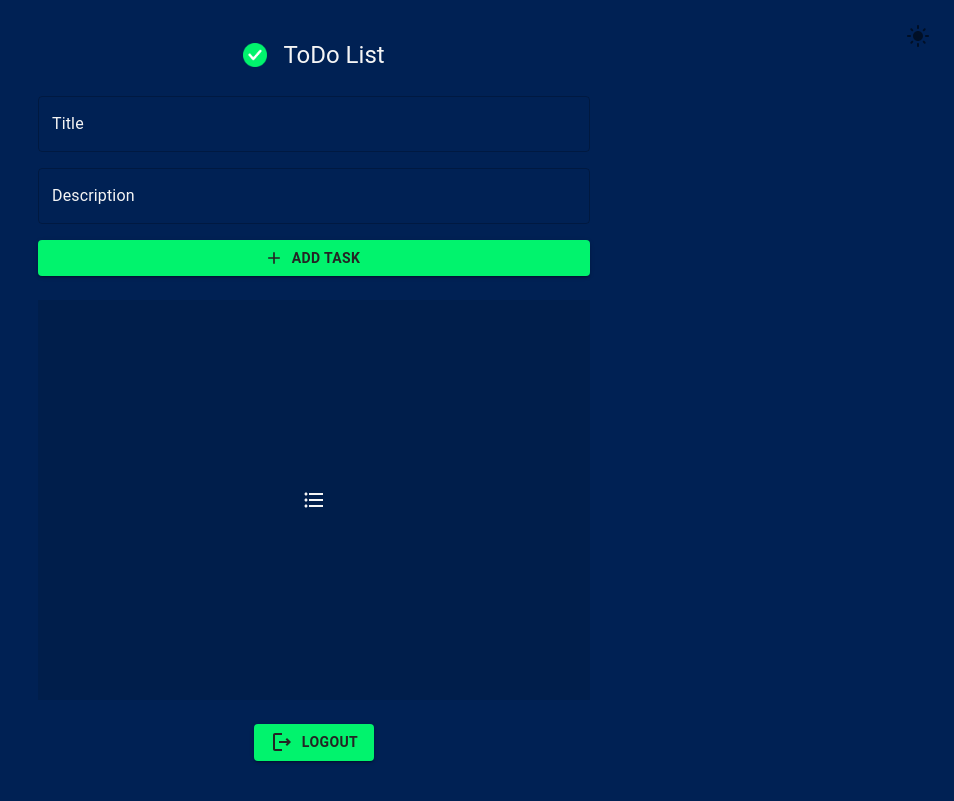
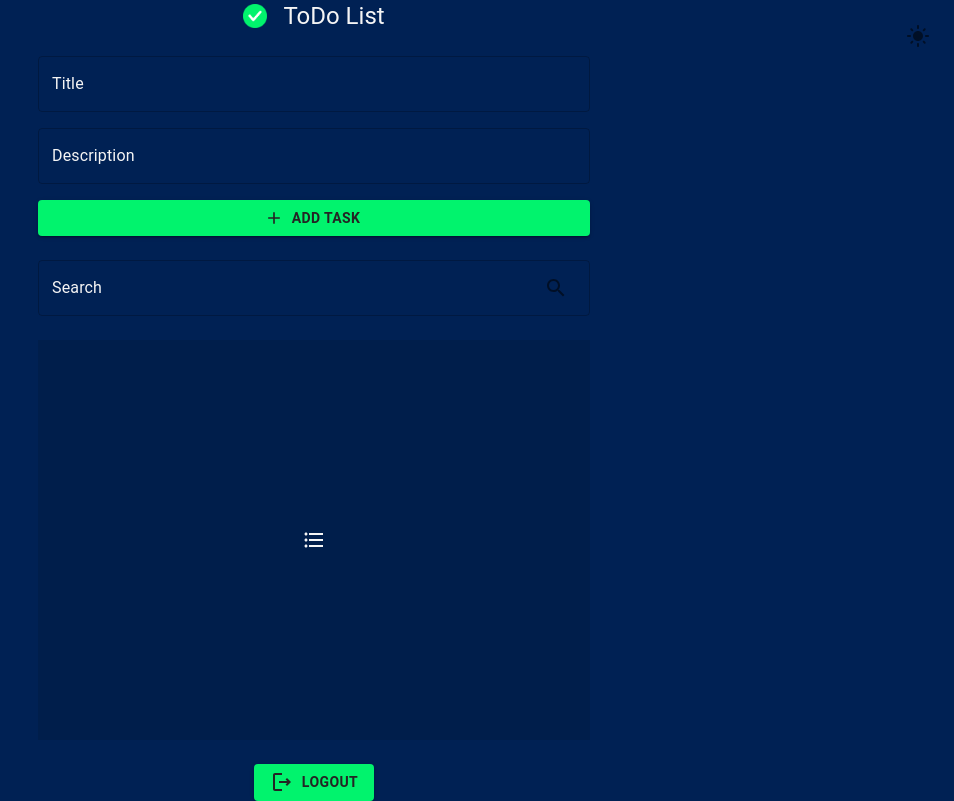
Before and after one commit to klayverxd/todo-list-greenfy, a React (Vite) app: page / in a window 1280 px wide. Shown: the whole page, without its empty margins (326-1280 px from the left). Built offline with nearby package versions, Linux system fonts and the light colour scheme; sample sign-in values are in the browser's storage.

Commit message:
feat: search task

```diff
--- a/src/components/HomePage.tsx
+++ b/src/components/HomePage.tsx
@@ -1,27 +1,43 @@
-import { useState, useEffect } from 'react';
-import { Button, Container, Box, Typography, TextField, List, ListItem, ListItemText, IconButton, Checkbox } from '@mui/material';
-import { HomePageProps, Task } from '../types/HomePage';
-import { Add, Delete } from '@mui/icons-material';
+import { useState, useEffect } from "react";
+import {
+	Button,
+	Container,
+	Box,
+	Typography,
+	TextField,
+	List,
+	ListItem,
+	ListItemText,
+	IconButton,
+	Checkbox,
+} from "@mui/material";
+import { HomePageProps, Task } from "../types/HomePage";
+import { Add, Delete, Search } from "@mui/icons-material";
 
-import FormatListBulletedOutlinedIcon from '@mui/icons-material/FormatListBulletedOutlined';
-import LogoutOutlinedIcon from '@mui/icons-material/LogoutOutlined';
-
+import FormatListBulletedOutlinedIcon from "@mui/icons-material/FormatListBulletedOutlined";
+import LogoutOutlinedIcon from "@mui/icons-material/LogoutOutlined";
 
 const HomePage = ({ onLogout }: HomePageProps) => {
 	const [tasks, setTasks] = useState<Task[]>([]);
-  const [title, setTitle] = useState('');
-  const [description, setDescription] = useState('');
+	const [title, setTitle] = useState("");
+	const [description, setDescription] = useState("");
+	const [searchTerm, setSearchTerm] = useState("");
 
 	useEffect(() => {
-    localStorage.setItem('tasks', JSON.stringify(tasks));
+		localStorage.setItem("tasks", JSON.stringify(tasks));
 	}, [tasks]);
 
 	const handleAddTask = () => {
-    const newTask = { id: Date.now(), title: title || "Sem título", description: description || "Sem descrição", completed: false };
+		const newTask = {
+			id: Date.now(),
+			title: title || "Sem título",
+			description: description || "Sem descrição",
+			completed: false,
+		};
 
 		setTasks([...tasks, newTask]);
-    setTitle('');
-    setDescription('');
+		setTitle("");
+		setDescription("");
 	};
 
 	const handleDeleteTask = (id: number) => {
@@ -29,16 +45,23 @@ const HomePage = ({ onLogout }: HomePageProps) => {
 	};
 
 	const handleToggleComplete = (id: number) => {
-    setTasks(tasks.map(task =>
+		setTasks(
+			tasks.map(task =>
 				task.id === id ? { ...task, completed: !task.completed } : task
-    ));
+			)
+		);
 	};
+
+	const filteredTasks = tasks.filter(task =>
+		task.title.toLowerCase().includes(searchTerm.toLowerCase())
+	);
 
 	return (
 		<Container maxWidth="sm">
-      <Box sx={{ display: 'flex', flexDirection: 'column', alignItems: 'center' }}>
-
-        <Box sx={{ display: 'flex', alignItems: 'center', gap: 2 }}>
+			<Box
+				sx={{ display: "flex", flexDirection: "column", alignItems: "center" }}
+			>
+				<Box sx={{ display: "flex", alignItems: "center", gap: 2 }}>
 					<Box
 						component="img"
 						sx={{
@@ -54,19 +77,19 @@ const HomePage = ({ onLogout }: HomePageProps) => {
 					</Typography>
 				</Box>
 
-        <Box sx={{ mt: 3, width: '100%' }}>
+				<Box sx={{ mt: 3, width: "100%" }}>
 					<TextField
 						label="Title"
 						fullWidth
 						value={title}
-            onChange={(e) => setTitle(e.target.value)}
+						onChange={e => setTitle(e.target.value)}
 						sx={{ mb: 2 }}
 					/>
 					<TextField
 						label="Description"
 						fullWidth
 						value={description}
-            onChange={(e) => setDescription(e.target.value)}
+						onChange={e => setDescription(e.target.value)}
 						sx={{ mb: 2 }}
 					/>
 					<Button
@@ -74,21 +97,52 @@ const HomePage = ({ onLogout }: HomePageProps) => {
 						fullWidth
 						startIcon={<Add />}
 						onClick={handleAddTask}
-            sx={{ fontWeight: 'bold' }}
+						sx={{ fontWeight: "bold" }}
 					>
 						Add Task
 					</Button>
 				</Box>
 
-        <Box sx={{ width: '100%', height: 400, overflow: 'auto', mt: 3, backgroundColor: 'rgba(0,0,0,0.1)' }}>
-          {tasks.length ?
-            <List sx={{ width: '100%' }}>
-              {tasks.map(task => (
-                <ListItem key={task.id} secondaryAction={
-                  <IconButton edge="end" onClick={() => handleDeleteTask(task.id)}>
+				<TextField
+					label="Search"
+					fullWidth
+					value={searchTerm}
+					onChange={e => setSearchTerm(e.target.value)}
+					sx={{ mt: 3 }}
+					InputProps={{
+						endAdornment: (
+							<IconButton>
+								<Search />
+							</IconButton>
+						),
+					}}
+				/>
+
+				<Box
+					sx={{
+						width: "100%",
+						height: 400,
+						overflow: "auto",
+						mt: 3,
+						backgroundColor: "rgba(0,0,0,0.1)",
+					}}
+				>
+					{tasks.length ? (
+						<>
+							{filteredTasks.length ? (
+								<List sx={{ width: "100%" }}>
+									{filteredTasks.map(task => (
+										<ListItem
+											key={task.id}
+											secondaryAction={
+												<IconButton
+													edge="end"
+													onClick={() => handleDeleteTask(task.id)}
+												>
 													<Delete />
 												</IconButton>
-                }>
+											}
+										>
 											<Checkbox
 												checked={task.completed}
 												onChange={() => handleToggleComplete(task.id)}
@@ -97,17 +151,48 @@ const HomePage = ({ onLogout }: HomePageProps) => {
 											<ListItemText
 												primary={task.title}
 												secondary={task.description}
-                    sx={{ textDecoration: task.completed ? 'line-through' : 'none' }}
+												sx={{
+													textDecoration: task.completed
+														? "line-through"
+														: "none",
+												}}
 											/>
 										</ListItem>
 									))}
-            </List> :
-            <Box sx={{ display: 'flex', width: '100%', height: '100%', alignItems: 'center', justifyContent: 'center' }}>
+								</List>
+							) : (
+								<Box
+									sx={{
+										display: "flex",
+										width: "100%",
+										height: "100%",
+										alignItems: "center",
+										justifyContent: "center",
+									}}
+								>
+									<Typography variant="h5">No tasks found</Typography>
+								</Box>
+							)}
+						</>
+					) : (
+						<Box
+							sx={{
+								display: "flex",
+								width: "100%",
+								height: "100%",
+								alignItems: "center",
+								justifyContent: "center",
+							}}
+						>
 							<FormatListBulletedOutlinedIcon />
 						</Box>
-          }
+					)}
 				</Box>
-        <Button variant="contained" sx={{ mt: 3, gap: 1, fontWeight: 'bold' }} onClick={onLogout}>
+				<Button
+					variant="contained"
+					sx={{ mt: 3, gap: 1, fontWeight: "bold" }}
+					onClick={onLogout}
+				>
 					<LogoutOutlinedIcon /> Logout
 				</Button>
 			</Box>
```
Lines whose indentation alone changed are shown as unchanged.
